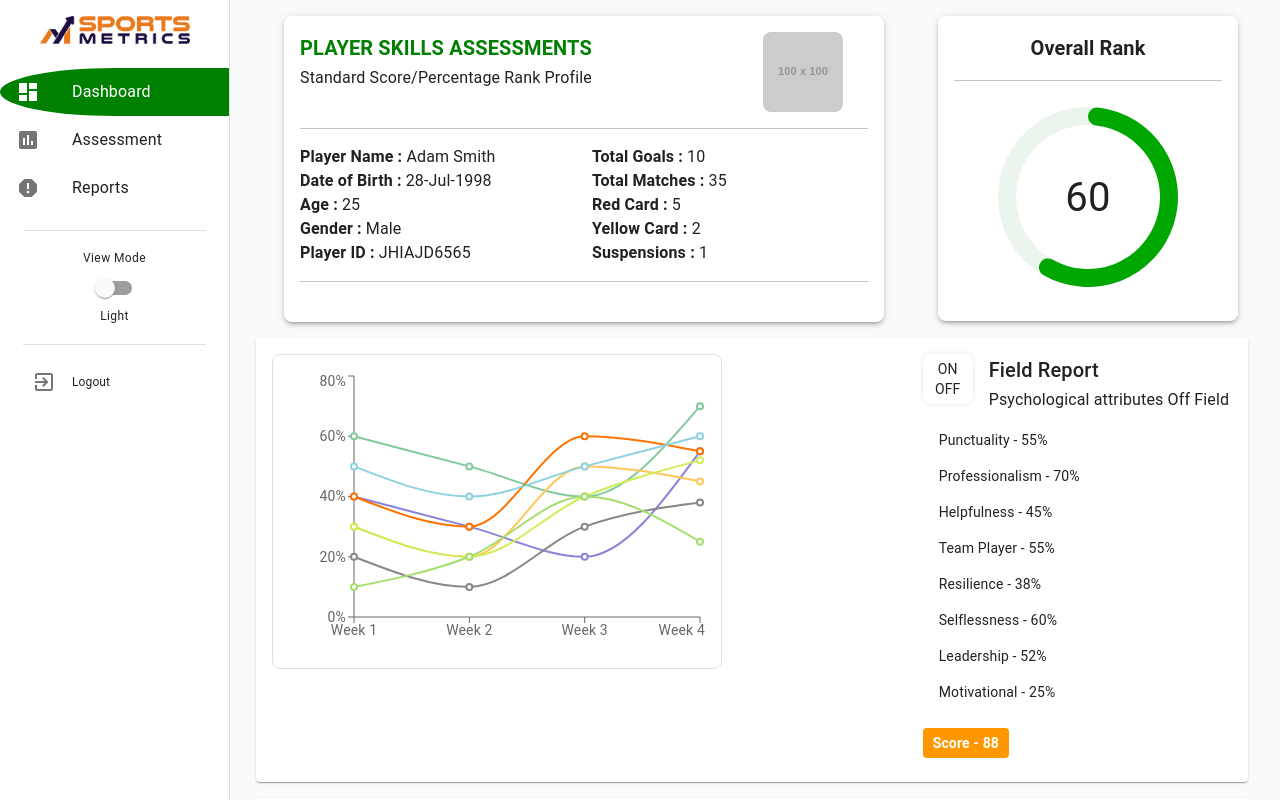
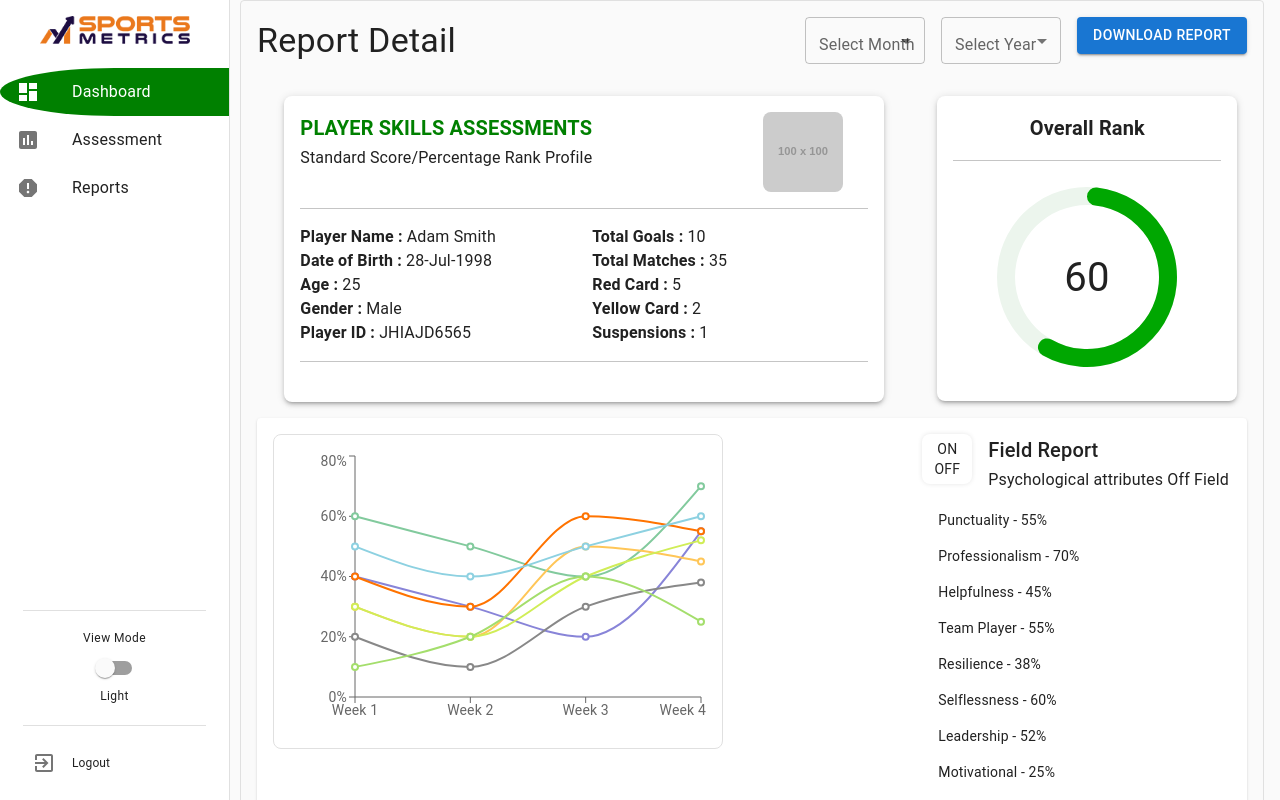
Before and after one commit to AkashKumarDeveloper/SportStorebook, a React (Create React App) app: page /reports in a window 1280 px wide. Shown: the top 800 px of the page. Built offline with nearby package versions, Linux system fonts and the light colour scheme.

Commit message:
completechanges

```diff
--- a/src/App.css
+++ b/src/App.css
@@ -61,3 +61,11 @@
 ::-webkit-scrollbar-thumb:hover {
   background: green;
 }
+
+.selectMonth div{
+  padding: 12px;
+}
+
+.selectYear div{
+  padding: 12px;
+}
--- a/src/App.js
+++ b/src/App.js
@@ -47,6 +47,7 @@ const App = () => {
         <Router>
           <Routes>
             {routes.map(({ path, element, nav }) => (
+              <>
                 <Route
                   element={
                     nav ? (
@@ -58,6 +59,7 @@ const App = () => {
                 >
                   <Route path={path} element={element} />
                 </Route>
+              </>
             ))}
           </Routes>
         </Router>
--- a/src/components/Molecule/Modals/PersonalDetails/PersonalDetails.jsx
+++ b/src/components/Molecule/Modals/PersonalDetails/PersonalDetails.jsx
@@ -158,6 +158,7 @@ const PersonalDetailsCard = ({
                 />
                 <InputLabel shrink>Date of Birth</InputLabel>
                 <TextField
+                  sx={textFieldStyle}
                   type="date"
                   fullWidth
                   InputLabelProps={{ shrink: true }}
@@ -188,6 +189,7 @@ const PersonalDetailsCard = ({
                 <InputLabel shrink>Country</InputLabel>
                 <FormControl fullWidth>
                   <Select
+                    sx={textFieldStyle}
                     name="country"
                     value={formik.values.country}
                     onChange={formik.handleChange}
@@ -205,6 +207,7 @@ const PersonalDetailsCard = ({
                 <InputLabel shrink>City</InputLabel>
                 <FormControl fullWidth>
                   <Select
+                    sx={textFieldStyle}
                     name="city"
                     value={formik.values.city}
                     onChange={formik.handleChange}
@@ -245,6 +248,7 @@ const PersonalDetailsCard = ({
                         p: 1,
                         flexGrow: 1,
                         mr: 1,
+                        height: "38px",
                       }}
                     >
                       <Typography variant="body1" sx={{ mr: 1 }}>
@@ -261,6 +265,7 @@ const PersonalDetailsCard = ({
                         p: 1,
                         flexGrow: 1,
                         ml: 1,
+                        height: "38px",
                       }}
                     >
                       <Typography variant="body1" sx={{ mr: 1 }}>
@@ -275,6 +280,7 @@ const PersonalDetailsCard = ({
                 )}
                 <InputLabel shrink>Age</InputLabel>
                 <TextField
+                  sx={textFieldStyle}
                   type="number"
                   fullWidth
                   name="age"
@@ -287,6 +293,7 @@ const PersonalDetailsCard = ({
                 <InputLabel shrink>Weight</InputLabel>
                 <FormControl fullWidth>
                   <Select
+                    sx={textFieldStyle}
                     name="weight"
                     value={formik.values.weight}
                     onChange={formik.handleChange}
@@ -304,6 +311,7 @@ const PersonalDetailsCard = ({
                 <InputLabel shrink>State</InputLabel>
                 <FormControl fullWidth>
                   <Select
+                    sx={textFieldStyle}
                     name="state"
                     value={formik.values.state}
                     onChange={formik.handleChange}
@@ -318,6 +326,7 @@ const PersonalDetailsCard = ({
                 </FormControl>
                 <InputLabel shrink>Pincode</InputLabel>
                 <TextField
+                  sx={textFieldStyle}
                   fullWidth
                   name="pincode"
                   value={formik.values.pincode}
@@ -332,6 +341,7 @@ const PersonalDetailsCard = ({
             </Grid>
             <InputLabel shrink>Address</InputLabel>
             <TextField
+              sx={textFieldStyle}
               fullWidth
               name="address"
               value={formik.values.address}
@@ -342,6 +352,7 @@ const PersonalDetailsCard = ({
             />
             <InputLabel shrink>Video ID</InputLabel>
             <TextField
+              sx={textFieldStyle}
               fullWidth
               name="videoId"
               value={formik.values.videoId}
--- a/src/components/Molecule/ReportsPage/index.jsx
+++ b/src/components/Molecule/ReportsPage/index.jsx
@@ -1,6 +1,14 @@
-// src/App.js
 import React from "react";
-import { Box, Grid } from "@mui/material";
+import {
+  Box,
+  Grid,
+  Typography,
+  Button,
+  Select,
+  MenuItem,
+  FormControl,
+  InputLabel,
+} from "@mui/material";
 import PlayerCard from "../../atoms/PlayerSkillAssesment/index";
 import OverallRankCard from "../../atoms/Overall Rank/index";
 import CustomCard from "../../atoms/CustomCardLine/index";
@@ -9,9 +17,92 @@ import CustomCardWithPolar from "../../atoms/IntellectualCard/index";
 import Appy from "../../atoms/ComprehensiveCard/index";
 
 const ReportsPage = () => {
+  const [month, setMonth] = React.useState("");
+  const [year, setYear] = React.useState("");
+
+  const handleMonthChange = (event) => {
+    setMonth(event.target.value);
+  };
+
+  const handleYearChange = (event) => {
+    setYear(event.target.value);
+  };
+
   return (
-    <Box sx={{ width: "80vw", marginLeft: 30, padding: 2 }}>
-      <Grid container spacing={2}>
+    <Box
+      sx={{
+        width: "80vw",
+        marginLeft: 30,
+        padding: 2,
+        border: 1,
+        borderColor: "grey.300",
+        borderRadius: 1,
+      }}
+    >
+      <Grid container spacing={2} alignItems="center">
+        <Grid item xs={12} sm={4}>
+          <Typography variant="h4">Report Detail</Typography>
+        </Grid>
+        <Grid
+          item
+          xs={12}
+          sm={8}
+          container
+          justifyContent="flex-end"
+          spacing={2}
+        >
+          <Grid item>
+            <FormControl>
+              <InputLabel id="select-month-label">Select Month</InputLabel>
+              <Select
+                className="selectMonth"
+                labelId="select-month-label"
+                value={month}
+                label="Select Month"
+                onChange={handleMonthChange}
+                sx={{ minWidth: 120 }}
+              >
+                <MenuItem value={"January"}>January</MenuItem>
+                <MenuItem value={"February"}>February</MenuItem>
+                <MenuItem value={"March"}>March</MenuItem>
+                <MenuItem value={"April"}>April</MenuItem>
+                <MenuItem value={"May"}>May</MenuItem>
+                <MenuItem value={"June"}>June</MenuItem>
+                <MenuItem value={"July"}>July</MenuItem>
+                <MenuItem value={"August"}>August</MenuItem>
+                <MenuItem value={"September"}>September</MenuItem>
+                <MenuItem value={"October"}>October</MenuItem>
+                <MenuItem value={"November"}>November</MenuItem>
+                <MenuItem value={"December"}>December</MenuItem>
+              </Select>
+            </FormControl>
+          </Grid>
+          <Grid item>
+            <FormControl>
+              <InputLabel id="select-year-label">Select Year</InputLabel>
+              <Select
+                className="selectYear"
+                labelId="select-year-label"
+                value={year}
+                label="Select Year"
+                onChange={handleYearChange}
+                sx={{ minWidth: 120 }}
+              >
+                <MenuItem value={"2021"}>2021</MenuItem>
+                <MenuItem value={"2022"}>2022</MenuItem>
+                <MenuItem value={"2023"}>2023</MenuItem>
+                <MenuItem value={"2024"}>2024</MenuItem>
+              </Select>
+            </FormControl>
+          </Grid>
+          <Grid item>
+            <Button variant="contained" color="primary">
+              Download Report
+            </Button>
+          </Grid>
+        </Grid>
+      </Grid>
+      <Grid container spacing={2} sx={{ marginTop: 2 }}>
         <Grid item xs={12} sm={8}>
           <PlayerCard />
         </Grid>
--- a/src/components/Pages/Page 1/index.jsx
+++ b/src/components/Pages/Page 1/index.jsx
@@ -1,6 +1,7 @@
 import React, { useEffect, useState } from "react";
 import { useNavigate } from "react-router-dom";
-import { makeStyles } from "@material-ui/core/styles";
+import { makeStyles, useTheme } from "@material-ui/core/styles";
+import useMediaQuery from "@material-ui/core/useMediaQuery";
 import Grid from "@material-ui/core/Grid";
 import Signup from "../../Molecule/SignUp/SignUp";
 import ButtonComponent from "../../atoms/Button/Button";
@@ -13,12 +14,16 @@ import ParentInformationCardSupplemental from "../../Molecule/Modals/supplementa
 import AgreementDetailModal from "../../Molecule/Modals/Agreement/Agreement";
 import RegistrationSuccessModal from "../../Molecule/Modals/SucessfullRegistraion/Sucessregistration";
 
+
 const useStyles = makeStyles((theme) => ({
   container: {
     position: "relative",
     display: "flex",
     flexDirection: "row",
     height: "100vh",
+    [theme.breakpoints.down("sm")]: {
+      flexDirection: "column",
+    },
   },
   firstGrid: {
     backgroundImage: `url(${require("../../../Assets/Images/left-login.png")})`,
@@ -29,12 +34,21 @@ const useStyles = makeStyles((theme) => ({
     zIndex: 2,
     backgroundColor: "#EFF4F0",
     height: "150vh",
+    [theme.breakpoints.down("sm")]: {
+      height: "50vh",
+      backgroundSize: "cover",
+    },
   },
   logo: {
     position: "absolute",
     top: "47px",
     left: "72px",
     zIndex: 3,
+    [theme.breakpoints.down("sm")]: {
+      top: "20px",
+      left: "20px",
+      width: "50px",
+    },
   },
   secondGrid: {
     backgroundImage: `url(${require("../../../Assets/Images/green-bg.png")})`,
@@ -47,6 +61,11 @@ const useStyles = makeStyles((theme) => ({
     display: "flex",
     alignItems: "flex-start",
     justifyContent: "end",
+    [theme.breakpoints.down("sm")]: {
+      height: "100vh",
+      alignItems: "center",
+      justifyContent: "center",
+    },
   },
   cardContainer: {
     position: "absolute",
@@ -56,6 +75,12 @@ const useStyles = makeStyles((theme) => ({
     textAlign: "center",
     zIndex: 999,
     width: "300px",
+    [theme.breakpoints.down("sm")]: {
+      top: "85%",
+      left: "50%",
+      transform: "translate(-50%, -50%)",
+      width: "90%",
+    },
   },
   card: {
     backgroundColor: "transparent",
@@ -69,6 +94,8 @@ const useStyles = makeStyles((theme) => ({
 
 const MyComponent = () => {
   const classes = useStyles();
+  const theme = useTheme();
+  const isSmallScreen = useMediaQuery(theme.breakpoints.down("sm"));
   const [step, setStep] = useState(0);
   const [isModalOpen, setIsModalOpen] = useState(false);
   const [selectedSport, setSelectedSport] = useState(null);
@@ -103,15 +130,15 @@ const MyComponent = () => {
 
   return (
     <Grid container className={classes.container}>
-      <Grid item xs={6} className={classes.firstGrid}>
+      <Grid item xs={12} md={6} className={classes.firstGrid}>
         <img
           src={require("../../../Assets/Images/logo.png")}
           alt="Logo"
           className={classes.logo}
         />
       </Grid>
-      <Grid item xs={6} className={classes.secondGrid}>
-        <div style={{ margin: "40px" }}>
+      <Grid item xs={12} md={6} className={classes.secondGrid}>
+        <div style={{ margin: isSmallScreen ? "20px" : "40px" }}>
           <ButtonComponent
             width="auto"
             label="Login"
--- a/src/components/Pages/Page 2/index.jsx
+++ b/src/components/Pages/Page 2/index.jsx
@@ -30,6 +30,7 @@ const useStyles = makeStyles((theme) => ({
     flexDirection: "column",
     backgroundColor: theme.palette.background.paper,
     borderRight: `1px solid ${theme.palette.divider}`,
+    justifyContent:"space-between",
     height: "100vh",
     position: "fixed",
     [theme.breakpoints.down("md")]: {
--- a/src/components/atoms/IntellectualCard/index.jsx
+++ b/src/components/atoms/IntellectualCard/index.jsx
@@ -45,7 +45,7 @@ const CustomCardWithPolar = () => {
     <Card>
       <CardContent>
         <Grid container spacing={2}>
-          <Grid item xs={12} md={8}>
+          <Grid item xs={12} md={4}>
             <Box display="flex" flexDirection="column" alignItems="flex-start">
               <Box display="flex" alignItems="center">
                 <Box ml={2}>
@@ -87,7 +87,7 @@ const CustomCardWithPolar = () => {
             </Box>
           </Grid>
 
-          <Grid item xs={12} md={4}>
+          <Grid item xs={12} md={8}>
             <Box
               border={1}
               borderColor="#e0e0e0"
```
Lines whose indentation alone changed are shown as unchanged.
